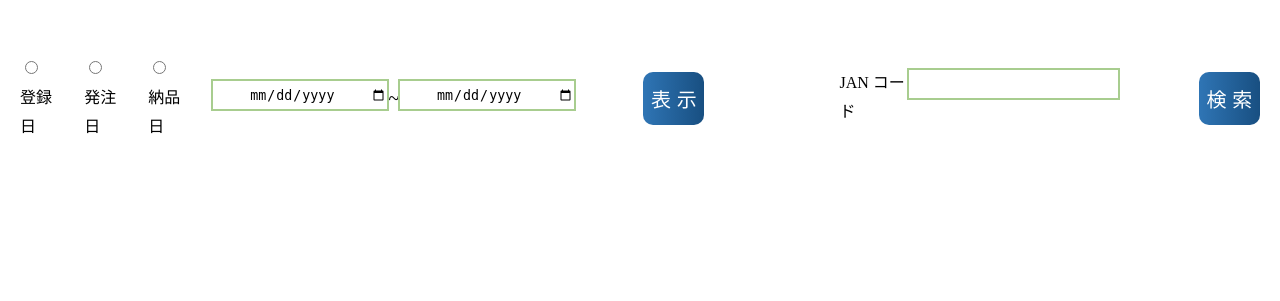
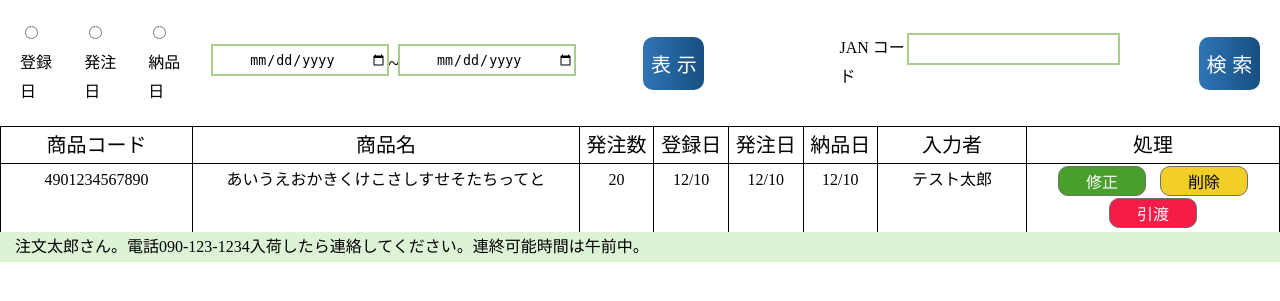
Before and after one commit to GreatHub1204/customer_order_screen, a PHP site: page /order-history.html in a window 1280 px wide. Shown: the part 112-413 px from the top of the page. Run offline with PHP 8.4, Linux system fonts and the light colour scheme.

Commit message:
order-hstory interface

```diff
--- a/assets/css/style.css
+++ b/assets/css/style.css
@@ -37,6 +37,14 @@ img {
 
 main {
     width: 100%;
+}
+
+.font1 {
+    font-size: 20px;
+}
+
+.font2 {
+    font-size: 16px;
 }
 
 .container {
@@ -169,6 +177,8 @@ textarea {
 /* ##########   style for order-history   #############*/
 
 /* main section style start */
+
+/* section tools */
 section.tools .container .date-type {
     display: flex;
 }
@@ -227,7 +237,102 @@ section.tools .container .search-button {
 }
 
 .add-style {
-    padding: 55px 20px;
+    padding: 20px 20px;
+}
+
+/* section table */
+.column-1 {
+    width: 259px;
+    border: solid 1px black;
+    text-align: center;
+}
+
+.column-2 {
+    width: 520px;
+    text-align: center;
+    border: solid 1px black;
+    border-left: none;
+}
+
+.column-3 {
+    width: 100px;
+    text-align: center;
+    border: solid 1px black;
+    border-left: none;
+}
+
+.column-4 {
+    width: 100px;
+    text-align: center;
+    border: solid 1px black;
+    border-left: none;
+}
+
+.column-5 {
+    width: 100px;
+    text-align: center;
+    border: solid 1px black;
+    border-left: none;
+}
+
+.column-6 {
+    width: 100px;
+    text-align: center;
+    border: solid 1px black;
+    border-left: none;
+}
+
+.column-7 {
+    width: 200px;
+    text-align: center;
+    border: solid 1px black;
+    border-left: none;
+}
+
+.column-8 {
+    width: 340px;
+    text-align: center;
+    border: solid 1px black;
+    border-left: none;
+}
+
+.add-border {
+    border-top: none;
+    border-bottom: none;
+    padding: 2px 0;
+}
+
+.list-comment {
+    height: 30px;
+    background-color: #DEF3D6;
+}
+
+.list-comment p {
+    padding: 0 15px;
+    font-family: "A-OTF Gothic MB101 Pro";
+    font-size: 16px;
+}
+
+.triplets-button {
+    width: 88px;
+    height: 30px;
+    margin-inline: 2%;
+    border-radius: 10px;
+    border: solid 1px #707070;
+}
+
+.list-correction-button {
+    background-color: #4A9F2C;
+    color: #ffffff;
+}
+
+.list-remove-button {
+    background-color: #F2CF27;
+}
+
+.list-delivery-button {
+    background-color: #F51C48;
+    color: #ffffff;
 }
 
 /* main section style end */
--- a/order-history.html
+++ b/order-history.html
@@ -53,11 +53,67 @@
         </section>
         <section class="order-history">
             <div class="container">
-                <table>
-                    <thead></thead>
-                    <tr></tr>
-                    <tr></tr>
-                </table>
+                <div class="list-head">
+                    <div class="list-head-row flex">
+                        <div class="column-1">
+                            <p>商品コード</p>
+                        </div>
+                        <div class="column-2">
+                            <p>商品名</p>
+                        </div>
+                        <div class="column-3">
+                            <p>発注数</p>
+                        </div>
+                        <div class="column-4">
+                            <p>登録日</p>
+                        </div>
+                        <div class="column-5">
+                            <p>発注日</p>
+                        </div>
+                        <div class="column-6">
+                            <p>納品日</p>
+                        </div>
+                        <div class="column-7">
+                            <p>入力者</p>
+                        </div>
+                        <div class="column-8">
+                            <p>処理</p>
+                        </div>
+                    </div>
+                </div>
+                <div class="list-body">
+                    <div class="list-body-row flex">
+                        <div class="column-1 add-border">
+                            <p class="font2">4901234567890</p>
+                        </div>
+                        <div class="column-2 add-border">
+                            <p class="font2">あいうえおかきくけこさしすせそたちってと</p>
+                        </div>
+                        <div class="column-3 add-border">
+                            <p class="font2">20</p>
+                        </div>
+                        <div class="column-4 add-border">
+                            <p class="font2">12/10</p>
+                        </div>
+                        <div class="column-5 add-border">
+                            <p class="font2">12/10</p>
+                        </div>
+                        <div class="column-6 add-border">
+                            <p class="font2">12/10</p>
+                        </div>
+                        <div class="column-7 add-border">
+                            <p class="font2">テスト太郎</p>
+                        </div>
+                        <div class="column-8 add-border">
+                            <button class="triplets-button list-correction-button"><p class="font2">修正</p></button>
+                            <button class="triplets-button list-remove-button"><p class="font2">削除</p></button>
+                            <button class="triplets-button list-delivery-button"><p class="font2">引渡</p></button>
+                        </div>
+                    </div>
+                    <div class="list-comment vertical-align flex">
+                        <p>注文太郎さん。電話090-123-1234入荷したら連絡してください。連終可能時間は午前中。</p>
+                    </div>
+                </div>
             </div>
         </section>
     </main>
```
